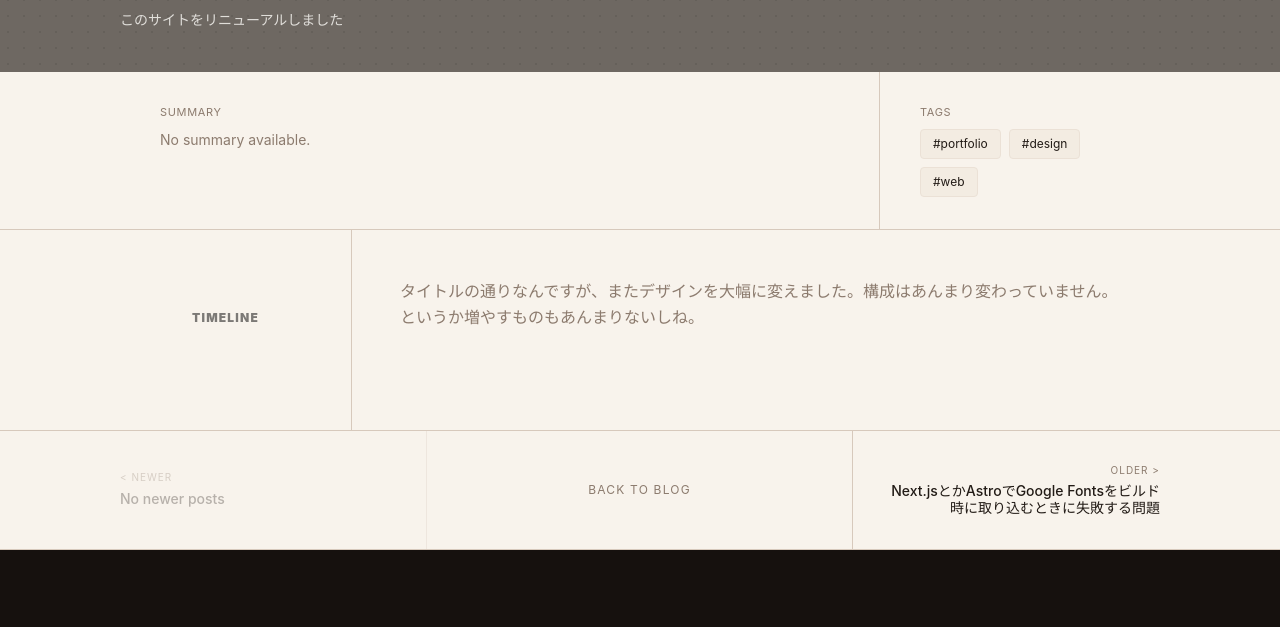
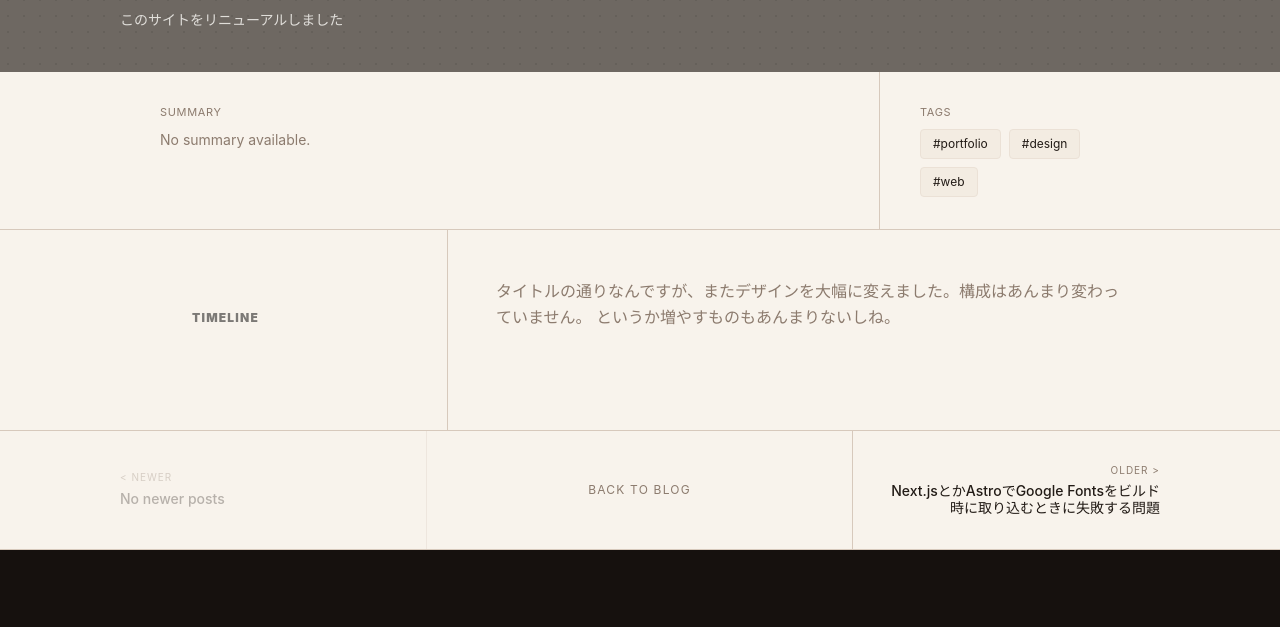
Before and after one commit to mikan-919/portfolio, an Astro site: page /blog/articles/2026-06-25 in a window 1280 px wide. Shown: the part 441-1068 px from the top of the page. Built offline with nearby package versions, Linux system fonts and the light colour scheme; Astro itself is replaced by a stand-in of ours.

Commit message:
fix: 記事目次の列幅を固定し狭すぎる問題を解消

```diff
--- a/src/pages/blog/[...slug]/index.astro
+++ b/src/pages/blog/[...slug]/index.astro
@@ -90,7 +90,7 @@ const formattedDate = formatShortDateJP(entry.data.date)
     <!-- Content -->
     <div class="w-full border-b border-lp-border">
         <div class="max-w-[1200px] mx-auto px-8 md:px-16 lg:px-[7.5rem]">
-            <div class="grid grid-cols-1 lg:grid-cols-[1fr_4fr] min-h-[calc(100vh-600px)] divide-x-0 lg:divide-x divide-lp-border">
+            <div class="grid grid-cols-1 lg:grid-cols-[18rem_1fr] min-h-[calc(100vh-600px)] divide-x-0 lg:divide-x divide-lp-border">
                 <!-- 目次 (PCのみ表示) -->
                 <aside class="hidden lg:block py-12 pr-10">
                     <TableOfContents client:idle headings={headings} />
```
